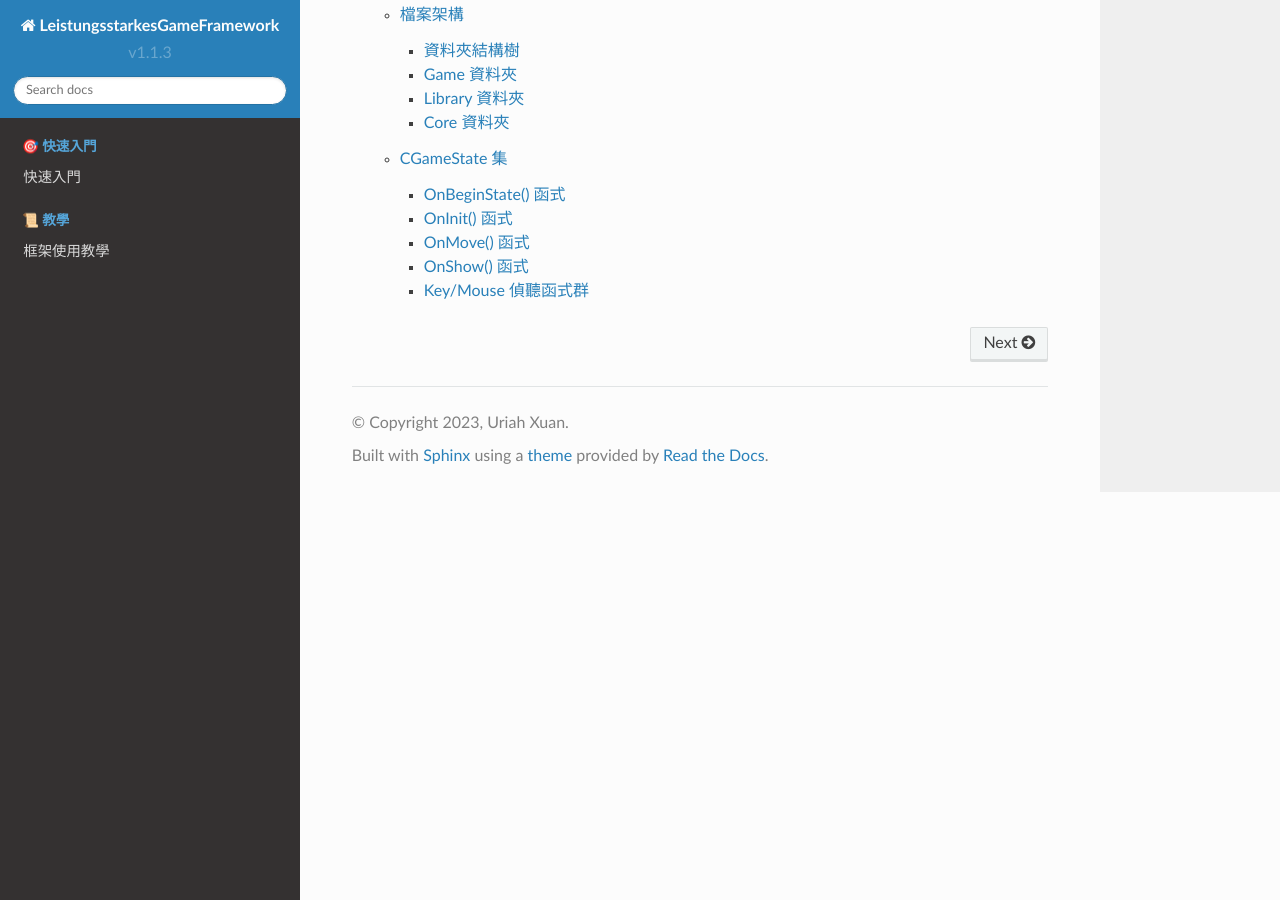
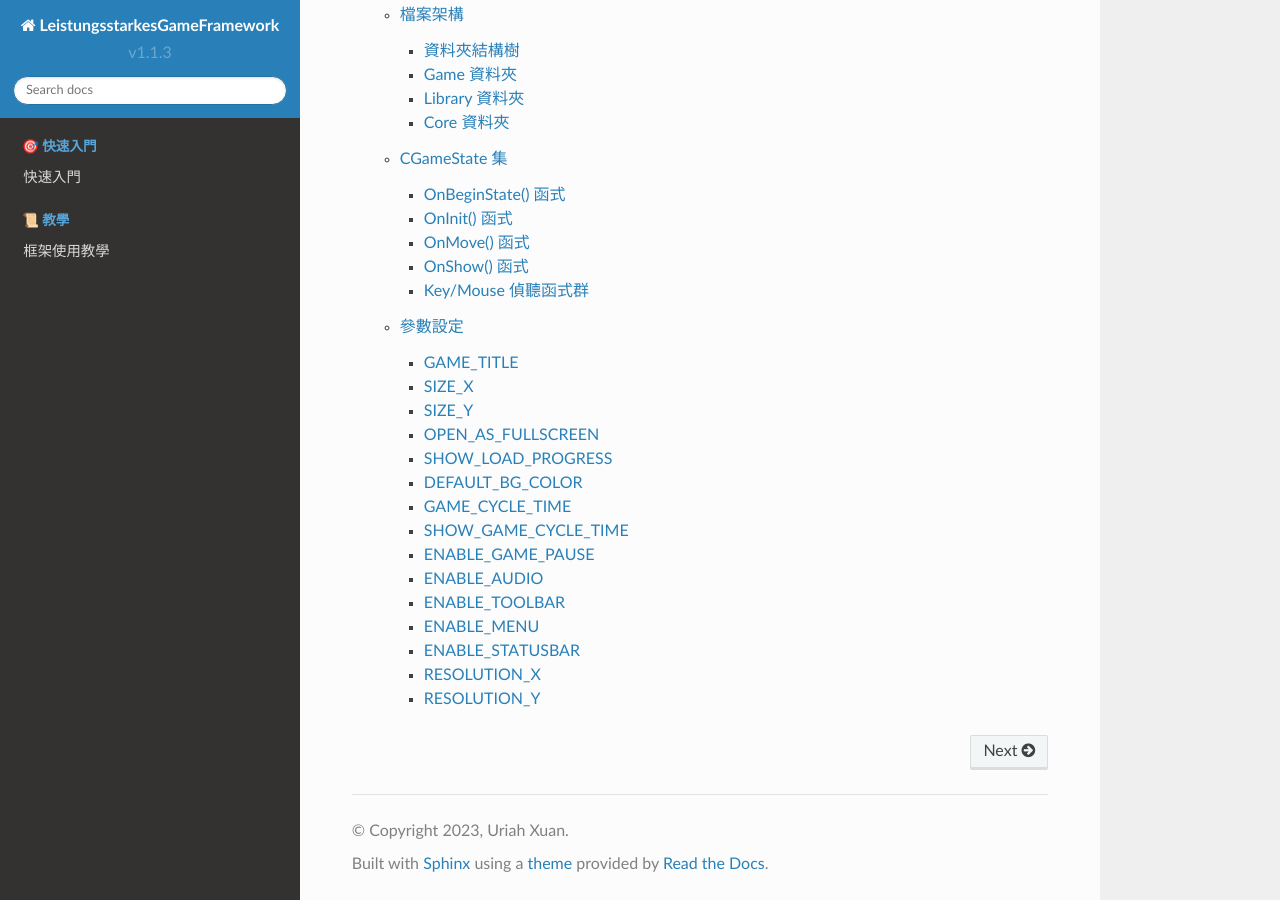
Before and after one commit to ntut-xuan/LGF-ReadTheDocs, a Sphinx documentation site: the page built from docs/source/index.rst, in a window 1280 px wide and 900 px high, scrolled down 1318 px. Built offline with Sphinx 7.4.7 and the Read the Docs theme 2.0.0, drawn with Linux system fonts in a browser that asks for light colours; some of the changed lines change nothing that is shown.

Commit message:
Revised tutorial.rst

```diff
--- a/docs/source/tutorial.rst
+++ b/docs/source/tutorial.rst
@@ -11,7 +11,7 @@
 資料夾結構樹
 ~~~~~~~~~~~~~~~~~~~~~
 
- .. code-block:: rst
+.. code-block:: rst
 
     ├── Library/
     │   ├── gameutil.h
@@ -21,6 +21,7 @@
     ├── Core/
     │   └── Some core file...
     └── Game/
+        ├── config.h
         ├── mygame.h
         ├── mygame_initialize.cpp
         ├── mygame_run.cpp
@@ -32,23 +33,32 @@
 Game 資料夾
 ~~~~~~~~~~~~~~~~~~~~~
 
-在 ``/Game`` 資料夾中， ``mygame_initialize.cpp``、``mygame_run.cpp`` 與 ``mygame_over.cpp`` 主要分配了遊戲中初始、運行過程與結束的任務。
+在 ``Game/`` 資料夾中， ``mygame_initialize.cpp``、``mygame_run.cpp`` 與 ``mygame_over.cpp`` 主要分配了遊戲中初始、運行過程與結束的任務。
 這些檔案的主要實作了 ``mygame.h`` 內 ``CGameStateInit``、``CGameStateRun`` 與 ``CGameStateOver`` 的函式。
-在實作遊戲中，我們可以在這三個檔案中，描述遊戲如何顯示畫面（``OnShow()``）、鍵盤與滑鼠事件（``onKeyDown()``）以及常駐事件（``onMove()``）等，見 `CGameState 集 <#CGameState 集>`_。
+在實作遊戲中，我們可以在這三個檔案中，描述遊戲如何顯示畫面（``OnShow()``）、鍵盤與滑鼠事件（``onKeyDown()``）以及常駐事件（``onMove()``）等，見 `CGameState 集`_。
+
+額外，我們還有一個 ``config.h``，用於設定遊戲的參數。
 
 
 Library 資料夾
 ~~~~~~~~~~~~~~~~~~~~~
 
-在 ``/Library`` 資料夾中，``gameutil`` 提供了製作遊戲時必要的工具，例如 ``CMovingBitmap`` 與 ``CTextDraw`` 等類別。
+在 ``Library/`` 資料夾中，``gameutil`` 提供了製作遊戲時必要的工具，例如 ``CMovingBitmap`` 與 ``CTextDraw`` 等類別。
 而 ``gamecore`` 提供了 ``gameutil`` 有關遊戲核心的類別，可以大概看一下，但實際上設計遊戲時不會用到。
 
+.. warning::
+    我們強烈建議使用者不去更動 ``Library/`` 內部的東西，因為隨著框架更新新版本，你可能會讓原本更動的修正遺失。
 
 Core 資料夾
 ~~~~~~~~~~~~~~~~~~~~~
 
-在 ``/Core`` 資料夾中，我們省略了這個部分的介紹。
-基於 ``/Core`` 資料夾內主要描述了使用 ``MVC`` 製作的類別，使得遊戲能夠正常運作，故我們跳過了這個過程。
+在 ``Core/`` 資料夾中，我們省略了這個部分的介紹。
+基於 ``Core/`` 資料夾內主要描述了使用 ``MFC`` 製作的類別，使得遊戲能夠正常運作，故我們跳過了這個過程。
+
+.. warning::
+    我們強烈建議使用者不去更動 ``Core/`` 內部的東西，因為隨著框架更新新版本，你可能會讓原本更動的修正遺失。
+
+    以及基於這邊的程式都是與 ``MFC`` 的溝通，改動這邊的東西可能會導致軟體不穩定，若不知道自己在做什麼，請不要變更這邊的程式。
 
 
 CGameState 集
@@ -82,14 +92,16 @@ OnMove() 函式
 ~~~~~~~~~~~~~~~~~~~~~~~
 在這個函式中，主要處理了遊戲運行時的部分，為遊戲運行的常駐函式。
 
-這個函式約會在一秒中運行 30 次，通常會用來處理遊戲運行的細節，例如圖片因為條件而變換幀，人物按住某按鍵後可以持續移動的細節。
+這個函式在一秒中約運行 30 次，通常會用來處理遊戲運行的細節，例如圖片因為條件而變換幀，人物按住某按鍵後可以持續移動的細節。
 
 
 OnShow() 函式
 ~~~~~~~~~~~~~~~~~~~~~~~
 在這個函式中，主要處理了遊戲顯示圖片的部分，為遊戲運行的常駐函式。
 
-這個函式約會在一秒中運行 30 次，通常會用來處理遊戲呈現圖片，且必須要在這個函式中呈現圖片，你可以在這個地方處理圖片印出、圖片疊加、文字印出等相關的細節。
+這個函式在一秒中約運行 30 次，通常會用來處理呈現圖片的動作，且必須要在這個函式中呈現圖片。
+
+你可以在這個地方處理圖片呈現、圖片疊加、文字印出等相關的細節。
 
 
 Key/Mouse 偵聽函式群
@@ -106,3 +118,104 @@ Key/Mouse 偵聽函式群
  - ``OnMouseMove``：用於處理滑鼠移動的事件。
 
 我們不知道這個函式一秒能夠運行幾次，但我們可以假設它非常快。
+
+
+參數設定
+---------------------------------------
+
+在 ``config.h`` 中，你可以透過 ``#define`` 設定遊戲的數值，也可以自定義額外的設定參數來使用。
+以下的章節，我們將介紹 ``config.h`` 的參數意義。
+
+
+GAME_TITLE
+~~~~~~~~~~~~~~~~~~~~~~~~~~~~~~~~~~~~~~~
+
+這個參數可以幫助你設定遊戲視窗的標題，須為字串。
+
+
+SIZE_X
+~~~~~~~~~~~~~~~~~~~~~~~~~~~~~~~~~~~~~~~
+
+這個參數可以幫助你設定遊戲視窗的寬度，以整數 pixel 為單位。
+
+
+SIZE_Y
+~~~~~~~~~~~~~~~~~~~~~~~~~~~~~~~~~~~~~~~
+
+這個參數可以幫助你設定遊戲視窗的高度，以整數 pixel 為單位。
+
+
+OPEN_AS_FULLSCREEN
+~~~~~~~~~~~~~~~~~~~~~~~~~~~~~~~~~~~~~~~
+
+這個參數可以幫助你設定遊戲在開始時是否以全螢幕開啟，須為布林值。
+
+
+SHOW_LOAD_PROGRESS
+~~~~~~~~~~~~~~~~~~~~~~~~~~~~~~~~~~~~~~~
+
+這個參數可以設定是否在載入時呈現進度條，須為布林值。
+
+
+DEFAULT_BG_COLOR
+~~~~~~~~~~~~~~~~~~~~~~~~~~~~~~~~~~~~~~~
+
+這個參數可以設定預設背景顏色，設定遊戲打開時會是什麼背景顏色，須為 RGB 值。
+
+
+GAME_CYCLE_TIME
+~~~~~~~~~~~~~~~~~~~~~~~~~~~~~~~~~~~~~~~
+
+在上面的 資料夾結構樹_ 講到了遊戲的循環，
+
+這個參數可以設定循環的延遲毫秒，進而增快或減少循環速度。
+
+參數須為整數，一秒循環次數公式為 :math:`\dfrac{1000 \text{ms}}{\text{GAME_CYCLE_TIME}}`
+
+
+SHOW_GAME_CYCLE_TIME
+~~~~~~~~~~~~~~~~~~~~~~~~~~~~~~~~~~~~~~~
+
+這個參數可以設定是否在 debug mode 上顯示 cycle time，須為布林值。
+
+
+ENABLE_GAME_PAUSE
+~~~~~~~~~~~~~~~~~~~~~~~~~~~~~~~~~~~~~~~
+
+這個參數可以設定是否開放使用 Ctrl-Q 來暫停遊戲，須為布林值。
+
+
+ENABLE_AUDIO
+~~~~~~~~~~~~~~~~~~~~~~~~~~~~~~~~~~~~~~~
+
+這個參數可以設定是否啟動音效介面，須為布林值。
+
+
+ENABLE_TOOLBAR
+~~~~~~~~~~~~~~~~~~~~~~~~~~~~~~~~~~~~~~~
+
+這個參數可以設定是否啟動工具列，須為布林值。
+
+
+ENABLE_MENU
+~~~~~~~~~~~~~~~~~~~~~~~~~~~~~~~~~~~~~~~
+
+這個參數可以設定是否啟動清單，須為布林值。
+
+
+ENABLE_STATUSBAR
+~~~~~~~~~~~~~~~~~~~~~~~~~~~~~~~~~~~~~~~
+
+這個參數可以設定是否啟動狀態列，須為布林值。
+
+
+RESOLUTION_X
+~~~~~~~~~~~~~~~~~~~~~~~~~~~~~~~~~~~~~~~
+
+全螢幕用，請調成目前的視窗解析度（寬度），須為整數。
+
+
+RESOLUTION_Y
+~~~~~~~~~~~~~~~~~~~~~~~~~~~~~~~~~~~~~~~
+
+全螢幕用，請調成目前的視窗解析度（高度），須為整數。
```
